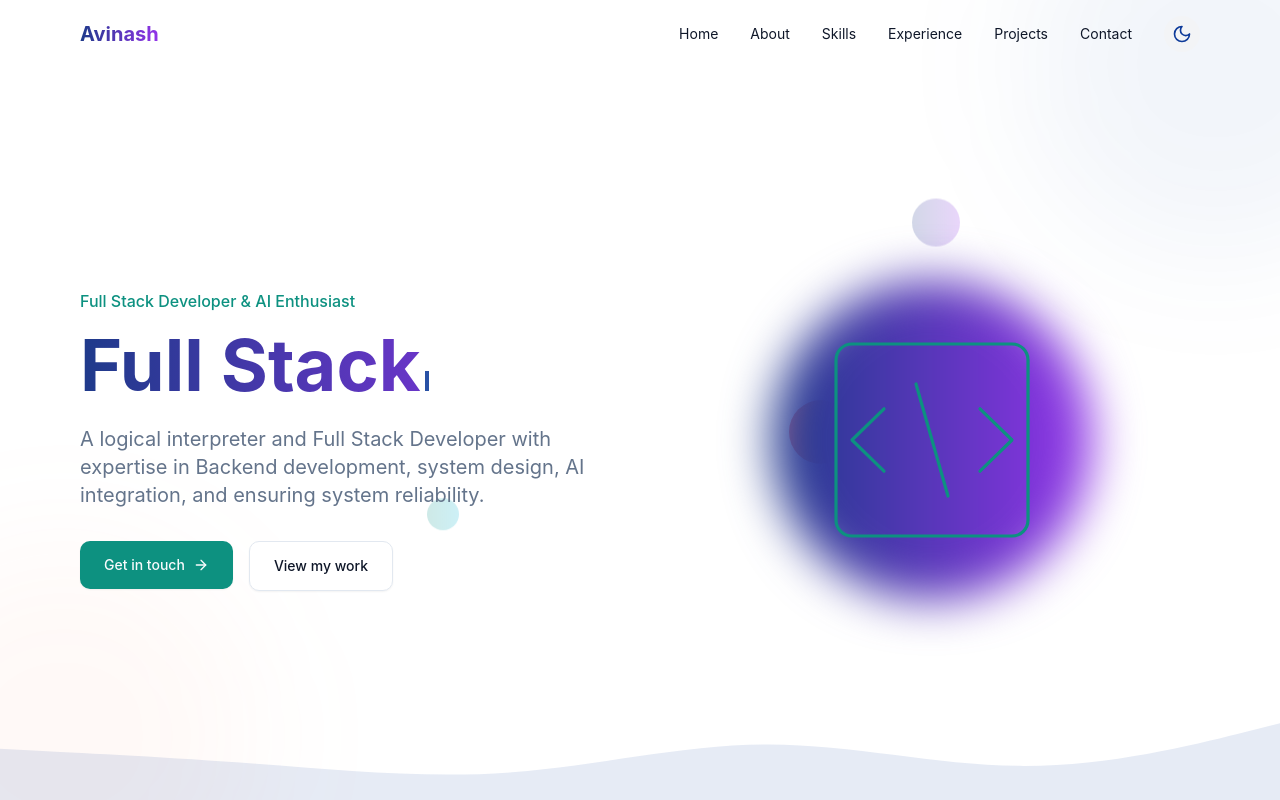
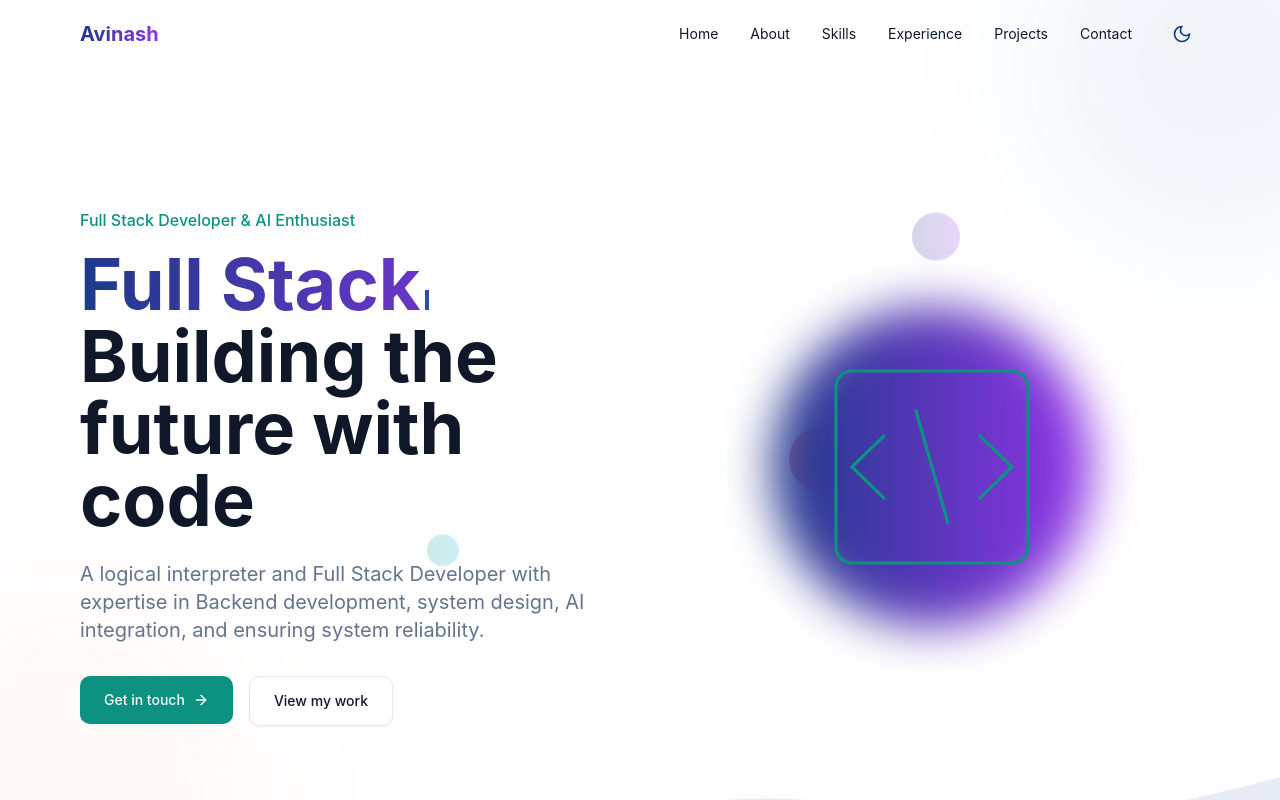
Before and after one commit to avinashchandan12/dev-showcase-archive, a React (Vite) app: page / in a window 1280 px wide. Shown: the top 800 px of the page. Built offline with nearby package versions, Linux system fonts and the light colour scheme.

Commit message:
Fix: ScrollRevealProps type error
Fixes a TypeScript error related to missing 'children' prop in ScrollReveal component usage within Hero component.

```diff
--- a/src/components/Hero.tsx
+++ b/src/components/Hero.tsx
@@ -5,6 +5,7 @@ import ScrollReveal from './ui/ScrollReveal';
 import CodeSVG from './svg/CodeSVG';
 import WaveSVG from './svg/WaveSVG';
 import TypewriterEffect from './ui/TypewriterEffect';
+
 const Hero = () => {
   return <section id="hero" className="min-h-screen flex items-center pt-20 relative overflow-hidden">
       <div className="absolute inset-0 bg-noise opacity-[0.02] z-0 pointer-events-none" style={{
@@ -36,8 +37,9 @@ const Hero = () => {
                 { text: "AI Enthusiast" },
                 { text: "Problem Solver" }
               ]} className="block text-gradient" />
+              {/* Fix: Add children content to ScrollReveal */}
               <ScrollReveal delay={0.3} direction="up">
-
+                <span>Building the future with code</span>
               </ScrollReveal>
             </h1>
 
@@ -73,4 +75,5 @@ const Hero = () => {
       </div>
     </section>;
 };
+
 export default Hero;
```
